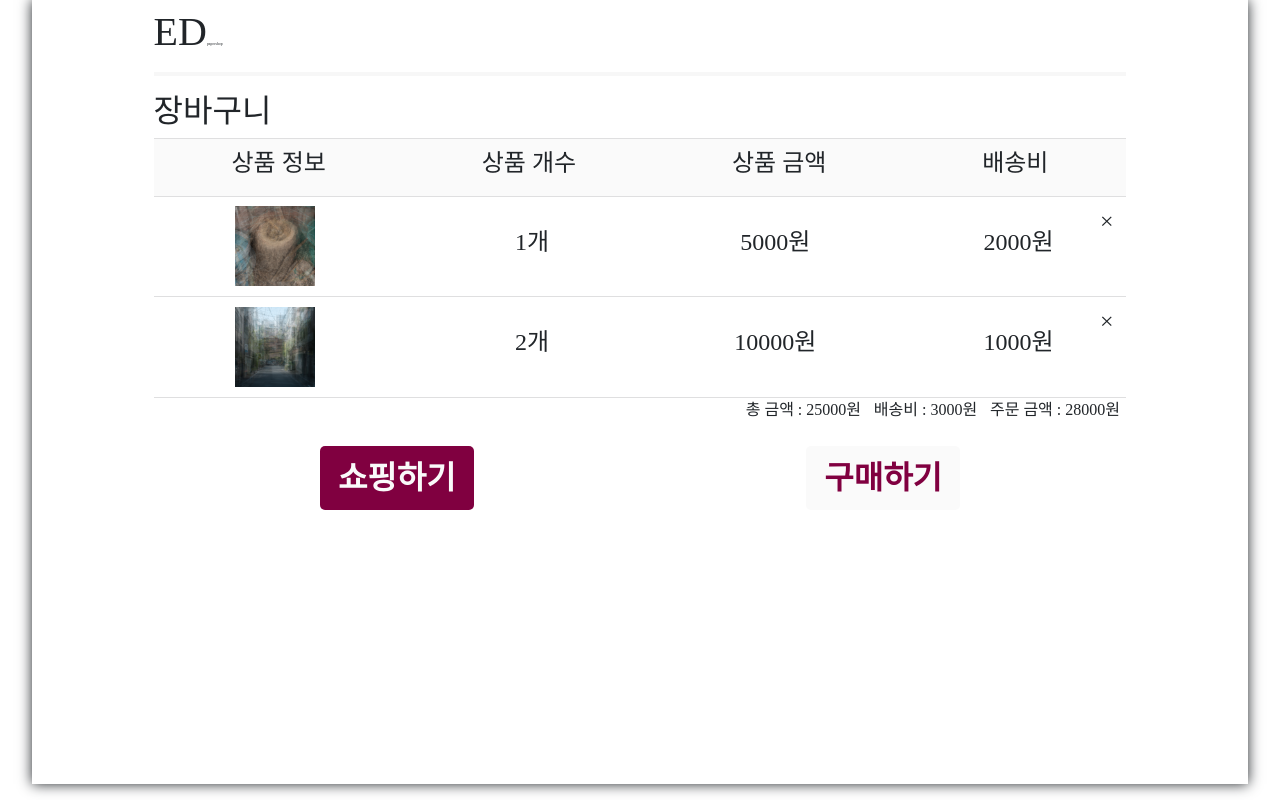
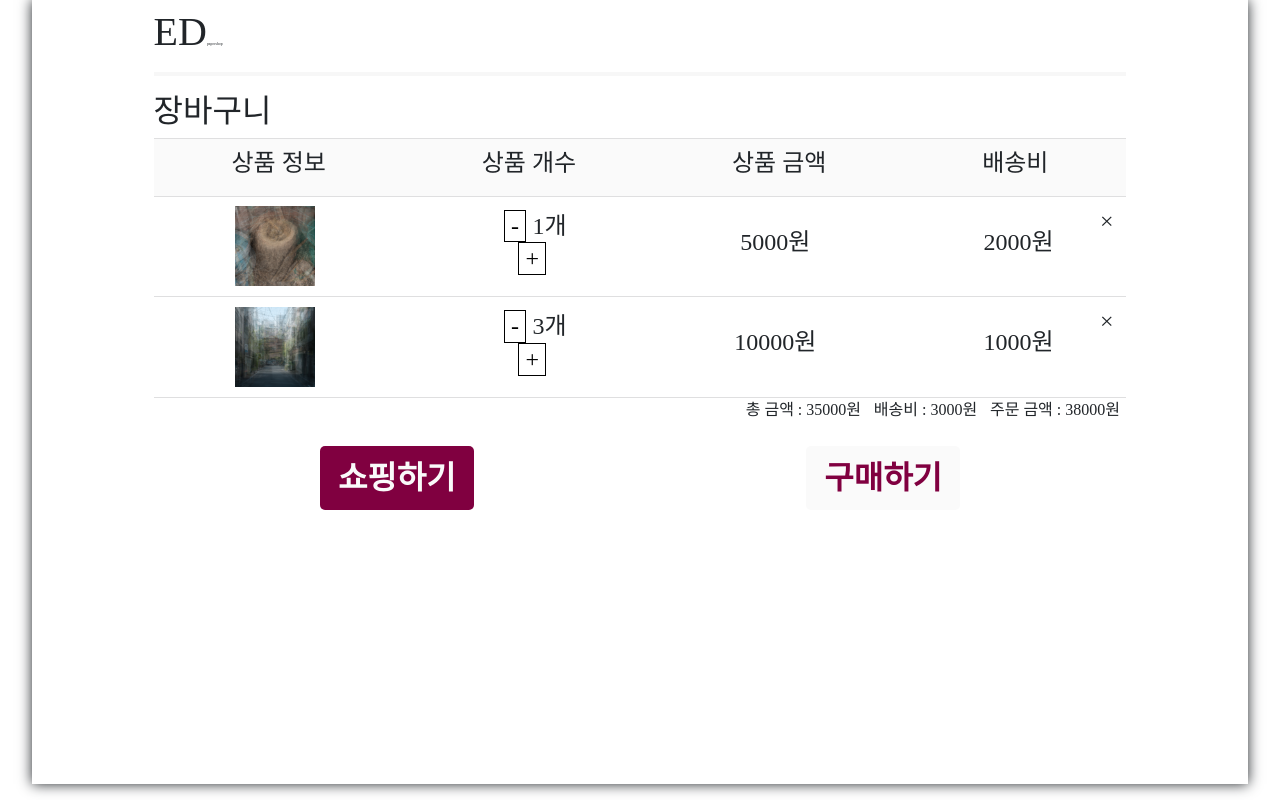
Before and after one commit to Moon-GD/oneshop-frontend, a React (Create React App) app in the folder frontend/: page /shopBasket in a window 1280 px wide. Built offline with nearby package versions, Linux system fonts and the light colour scheme.

Commit message:
make frame of shopBasekt.page

```diff
--- a/frontend/src/css/ShopBasket.css
+++ b/frontend/src/css/ShopBasket.css
@@ -118,3 +118,13 @@ hr {
   font-size: 1.5em;
   cursor: pointer;
 }
+
+/* 상품 개수 버튼 */
+.countButton {
+  outline: none;
+  margin:0 .5vw 0 .5vw;
+  background-color: #fff;
+  display: inline;
+  text-align: center;
+  border:1px solid black
+}
--- a/frontend/src/pages/Register.js
+++ b/frontend/src/pages/Register.js
@@ -83,7 +83,7 @@ function Register() {
         IDForm.value = '';
         IDForm.focus();
       }
-    });
+    })
   }
 
   return (
--- a/frontend/src/pages/ShopBasket.js
+++ b/frontend/src/pages/ShopBasket.js
@@ -1,20 +1,27 @@
 import '../css/ShopBasket.css'
 import { useNavigate } from 'react-router-dom';
 import { useState, useEffect } from 'react';
+import { ReactDOM } from 'react-dom/client';
 
 export default function ShopBasket () {
-  let [counts, setCounts] = useState([1, 2]);
+  let [counts, setCounts] = useState([1, 3]);
   let [prices, setPrices] = useState([5000, 10000]);
-  let [shippings, setShippings] = useState([2000, 1000])
+  let [shippings, setShippings] = useState([2000, 1000]);
 
   let [sum, setSum] = useState(0);
   let [itemsSum, setItemsSum] = useState(0);
   let [shipSum, setShippingSum] = useState(0);
 
-  // Execute After Page Loaded
-  useEffect(() => {
-    console.log(shippings.length)
-    if(shippings.length === 0) {console.log('hi'); return ;}
+  function updateFinalRow() {
+    if (shippings.length === 0) {
+      setShippingSum(0)
+      setItemsSum(0)
+      setSum([0])
+
+      updateFinalRow()
+
+      return ;
+    }
     let itemsPrices = 0;
     let deliveryPrices = 0;
 
@@ -32,23 +39,109 @@ export default function ShopBasket () {
     setItemsSum(itemsPrices);
     setShippingSum(deliveryPrices);
     setSum(itemsPrices + deliveryPrices);
-  }, [])
+  }
+
+  // Execute After Page Loaded
+  useEffect(() => {
+    updateFinalRow();
+  }, []);
 
   let navigate = useNavigate();
 
   let goHome = () => {
     navigate("../");
-  }
+  };
 
   let goShop = () => {
     navigate("../shop");
-  }
+  };
 
   // Close Button Function
   let deleteRow = (event) => {
+    let basketRows = document.querySelectorAll('.basket-row');
     let parentDom = event.currentTarget.parentNode;
+
+    for(let i = 0;i<basketRows.length;i++) {
+      if(basketRows[i] === parentDom) {
+        let copyCounts = counts
+        let copyPrices = prices
+        let copyShippings = shippings
+
+        // delete corresponding items
+        copyCounts.splice(i, 1)
+        copyPrices.splice(i, 1)
+        copyShippings.splice(i, 1)
+
+        // set State
+        setCounts(copyCounts)
+        console.log(counts)
+        setPrices(copyPrices)
+        setShippings(copyShippings)
+
+        // update final row
+        updateFinalRow();
+
+        // delete corresponging row
+        parentDom.remove();
+
+        break
+      }
+    }
+
     parentDom.remove();
-  }
+  };
+
+  // Minus items Count
+  let minusCounts = (event) => {
+    let All_H4 = document.querySelectorAll("h4.counts");
+    let curCount = event.currentTarget.nextSibling.textContent;
+    curCount = Number(curCount);
+
+    // 개수가 1 이하인 경우
+    if (curCount <= 1) {
+      return;
+    } else {
+      let parentDom = event.currentTarget.parentNode;
+      let i;
+      for (i = 0; i < All_H4.length; i++) {
+        if (All_H4[i] === parentDom) {
+          event.currentTarget.nextSibling.textContent = curCount - 1;
+          let copyCount = counts;
+          setCounts(copyCount);
+          copyCount[i] = curCount - 1;
+          updateFinalRow();
+          break;
+        }
+      }
+    }
+  };
+
+  // Plus items Count
+  let plusCounts = (event) => {
+    let All_H4 = document.querySelectorAll("h4.counts");
+    let curCount = event.currentTarget.previousSibling.previousSibling.textContent
+    console.log(curCount)
+    curCount = Number(curCount);
+    console.log(curCount, 'count')
+    // 개수가 10 이상인 경우
+    if (curCount >= 10) {
+      return;
+    } else {
+      let parentDom = event.currentTarget.parentNode;
+      let i;
+      for (i = 0; i < All_H4.length; i++) {
+        if (All_H4[i] === parentDom) {
+          event.currentTarget.previousSibling.previousSibling.textContent = curCount + 1;
+          let copyCount = counts;
+          setCounts(copyCount);
+          copyCount[i] = curCount + 1;
+          updateFinalRow();
+
+          break;
+        }
+      }
+    }
+  };
 
   return (
     <div class="main">
@@ -75,7 +168,18 @@ export default function ShopBasket () {
             class="basket-item-info"
             alt="상품 이미지"
           ></img>
-          <h4>{counts[0]}개</h4>
+          <h4 className="counts">
+            <button
+              className="countButton"
+              onClick={(event) => minusCounts(event)}
+            >
+              <div>-</div>
+            </button>
+            {counts[0]}개
+            <button className="countButton" onClick={(event) =>  plusCounts(event)}>
+              +
+            </button>
+          </h4>
           <h4 basket-item-price>{prices[0]}원</h4>
           <h4>{shippings[0]}원</h4>
           <span
@@ -93,7 +197,15 @@ export default function ShopBasket () {
             class="basket-item-info"
             alt="상품 이미지"
           ></img>
-          <h4>{counts[1]}개</h4>
+          <h4 className="counts">
+            <button
+              className="countButton"
+              onClick={(event) => minusCounts(event)}
+            >
+              -
+            </button>
+            {counts[1]}개<button className="countButton" onClick={(event) => {plusCounts(event)}}>+</button>
+          </h4>
           <h4>{prices[1]}원</h4>
           <h4>{shippings[1]}원</h4>
           <span
```
